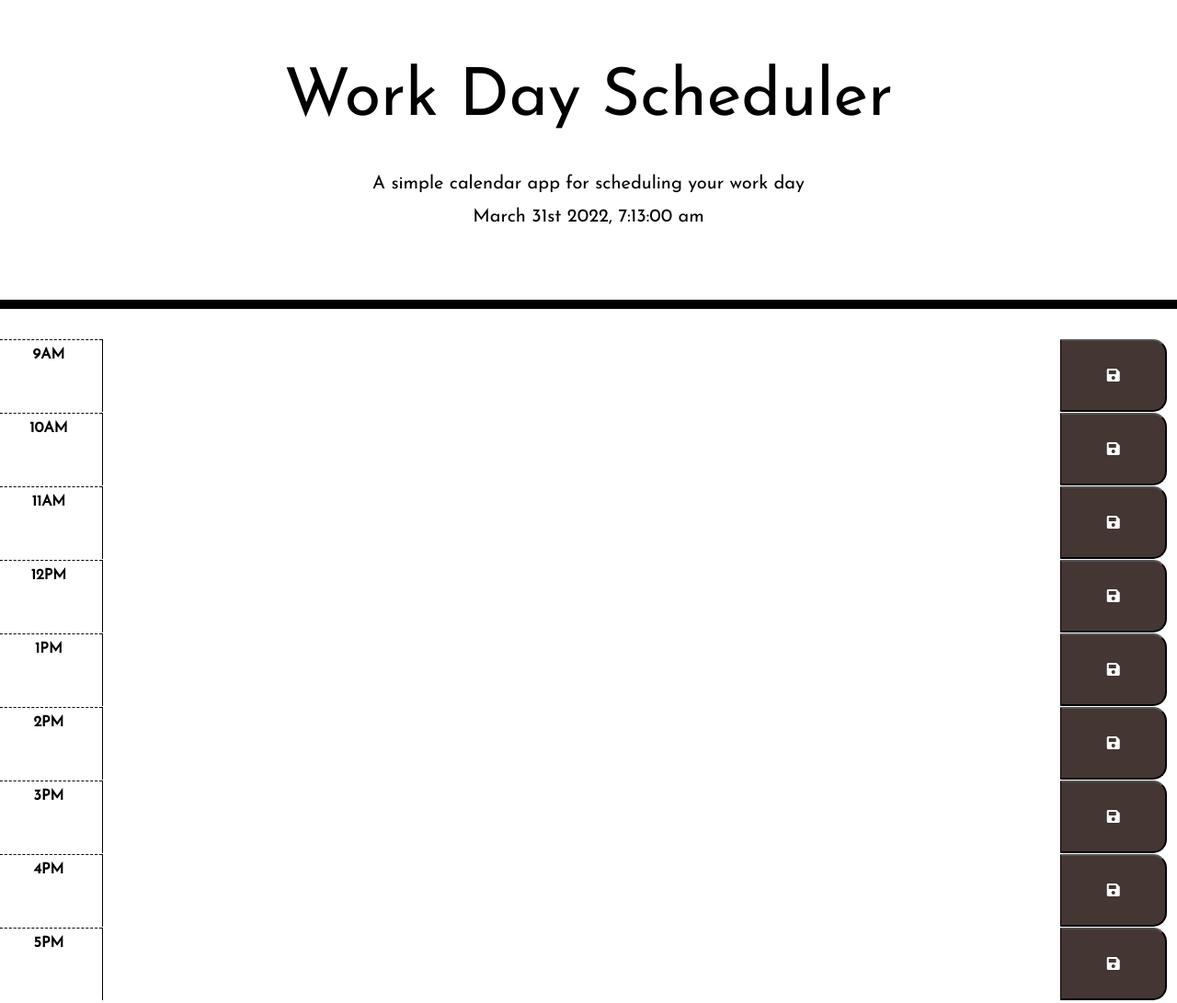
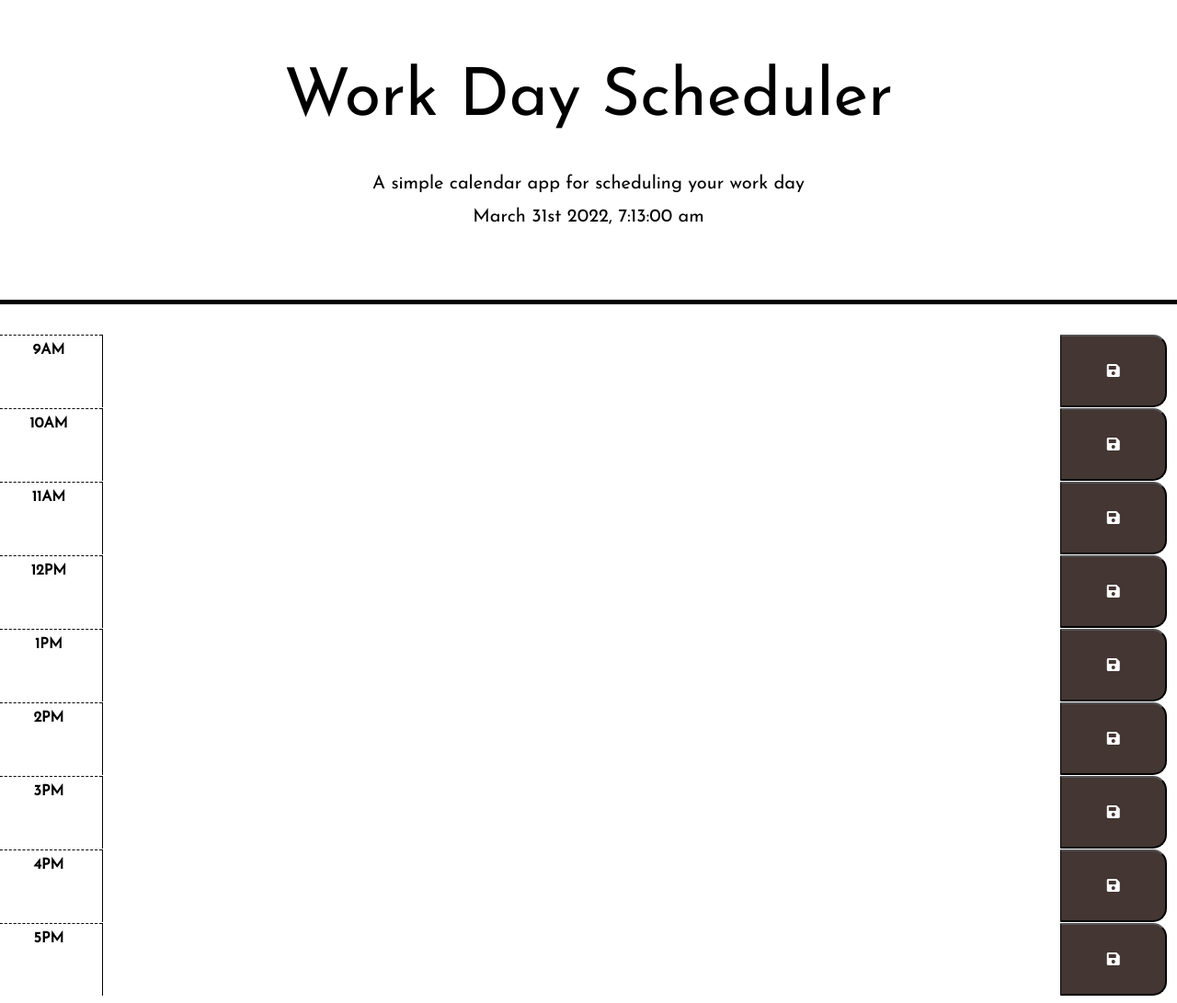
Before and after one commit to carolynngo11/work-day-scheduler, a plain HTML site: page index.html in a window 1280 px wide. Shown: the top 1091 px of the page at 92% size. Drawn offline with nearby package versions, Linux system fonts and the light colour scheme.

Commit message:
Border bottom to 5px

```diff
--- a/Assets/css/style.css
+++ b/Assets/css/style.css
@@ -19,7 +19,7 @@ textarea {
   background-color: transparent;
   color: black;
   border-radius: 0;
-  border-bottom: 10px solid black;
+  border-bottom: 5px solid black;
 }
 
 .description {
```
